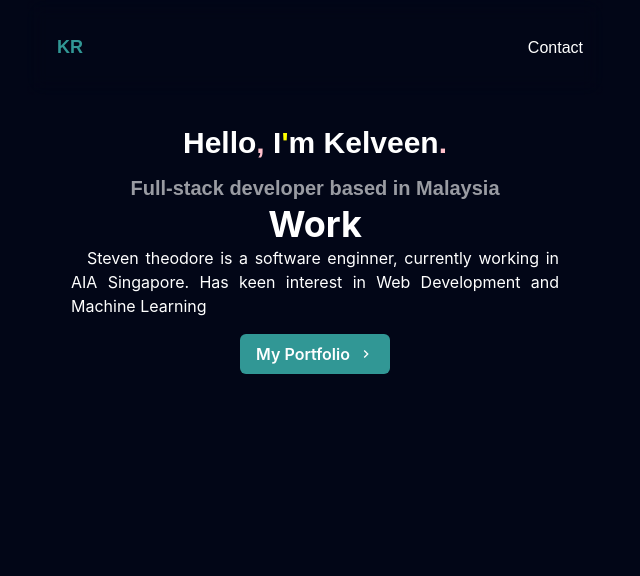
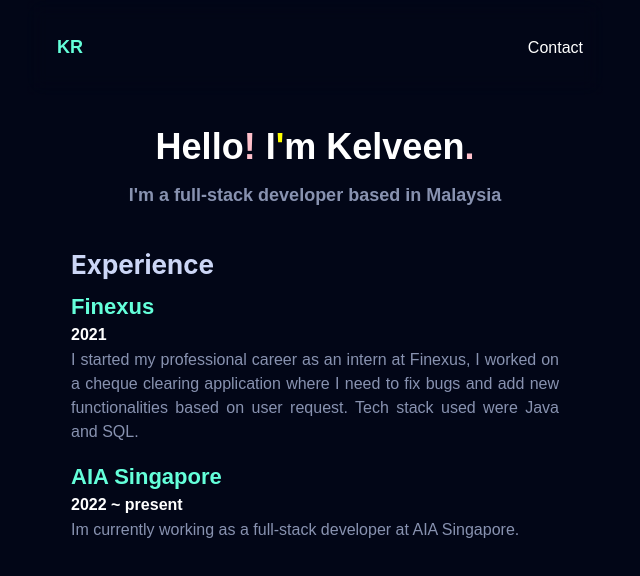
Before and after one commit to KelveenRaj/portfolio2024, a React (Create React App) app: page / in a window 1280 px wide. Shown: the top 576 px of the page, without its empty margins (325-965 px from the left). Built offline with nearby package versions, Linux system fonts and the light colour scheme.

Commit message:
create experience section

```diff
--- a/src/components/AnimatedText.js
+++ b/src/components/AnimatedText.js
@@ -39,7 +39,7 @@ const AnimatedText = ({ text, fontSize, fontWeight }) => {
   const renderHighlightedText = () => {
     const highlightRules = [
       { chars: ["'"], className: "yellow" },
-      { chars: [".", ","], className: "pink" },
+      { chars: [".", ",", "!"], className: "pink" },
     ];
 
     return currentText.split("").map((char, i) => {
--- /dev/null
+++ b/src/components/Experience.js
@@ -0,0 +1,58 @@
+import { Box, Stack, Text, Heading, Flex, Link } from "@chakra-ui/react";
+
+const Experience = ({ data }) => {
+  return (
+    <Stack mt={10}>
+      <Box>
+        <Heading
+          style={{
+            display: "flex",
+            left: 0,
+            fontSize: "26px",
+            color: "#ccd6f6",
+            paddingBottom: 10,
+          }}
+        >
+          Experience
+        </Heading>
+        {data.experience.map((item, index) => (
+          <Flex key={index} mb={4} flexDirection="column">
+            <Link
+              href={item.url}
+              isExternal
+              target="_blank"
+              rel="noopener noreferrer"
+              style={{
+                display: "flex",
+                left: 0,
+                fontSize: "22px",
+                fontWeight: "bold",
+                color: "#64ffda",
+                textDecoration: "none",
+              }}
+            >
+              {item.company}
+            </Link>
+            <Text
+              style={{
+                display: "flex",
+                left: 0,
+                fontSize: "16px",
+                color: "gray.500",
+                marginBottom: 1,
+                fontWeight: "bold",
+              }}
+            >
+              {item.year}
+            </Text>
+            <Text style={{ textAlign: "justify", color: "#8892B0" }}>
+              {item.desc}
+            </Text>
+          </Flex>
+        ))}
+      </Box>
+    </Stack>
+  );
+};
+
+export default Experience;
--- a/src/components/Paragraph.js
+++ /dev/null
@@ -1,8 +0,0 @@
-import styled from '@emotion/styled'
-
-const Paragraph = styled.p`
-  text-align: justify;
-  text-indent: 1em;
-`
-
-export default Paragraph
--- a/src/components/Logo.js
+++ b/src/components/layout/Logo.js
@@ -1,13 +1,13 @@
 import { Link } from "react-router-dom";
 import { Text } from "@chakra-ui/react";
-import data from "../utils/constants.json";
+import data from "../../utils/constants.json";
 
 const Logo = ({ isActive }) => {
   return (
     <Link to="/">
       <a>
         <Text
-          color={isActive === "/" ? "#319795" : "#FFFFFF"}
+          color={isActive === "/" ? "#64ffda" : "#FFFFFF"}
           fontFamily='"Poppins", sans-serif'
           fontWeight="bold"
           fontSize={"18px"}
--- a/src/components/Navbar.js
+++ b/src/components/layout/Navbar.js
@@ -57,7 +57,9 @@ const Navbar = ({ ...props }) => {
           {isLargerThanMd ? (
             <Stack direction="row" spacing={4}>
               <Box flex={1} />
-              <LinkItem href="/test" isActive={isActive}>Contact</LinkItem>
+              <LinkItem href="/test" isActive={isActive}>
+                Contact
+              </LinkItem>
             </Stack>
           ) : (
             <Box flex={1} align="right">
--- a/src/components/layout/index.js
+++ b/src/components/layout/index.js
@@ -2,7 +2,7 @@ import { Outlet } from "react-router-dom";
 import { Helmet } from "react-helmet";
 import { Box, Container } from "@chakra-ui/react";
 import data from "../../utils/constants.json";
-import Navbar from "../Navbar";
+import Navbar from "./Navbar";
 
 const MainLayout = () => {
   return (
--- a/src/pages/about/index.js
+++ b/src/pages/about/index.js
@@ -1,10 +1,8 @@
-import { Link } from "react-router-dom";
-import { Container, Box, Stack, Text, Heading, Button } from "@chakra-ui/react";
-import { ChevronRightIcon } from '@chakra-ui/icons'
-import Section from "../../components/Section"
-import Paragraph from "../../components/Paragraph"
+import { Container, Box, Stack, Text } from "@chakra-ui/react";
+import data from "../../utils/constants.json";
+import Section from "../../components/Section";
 import AnimatedText from "../../components/AnimatedText";
-import data from "../../utils/constants.json";
+import Experience from "../../components/Experience";
 
 const About = () => {
   return (
@@ -16,26 +14,20 @@ const About = () => {
         align="center"
         boxSize="auto"
         color="white"
+        fontFamily={'"Poppins", sans-serif'}
+        spacing={2}
       >
-        <Stack fontFamily={'"Poppins", sans-serif'} spacing={2}>
-          <AnimatedText text={data.hello} fontSize="30px" />
-          <Text fontSize={"20px"} fontWeight={600} color="#FFFFFF99">
+        {/* Heading */}
+        <Stack>
+          <AnimatedText text={data.hello} fontSize="36px" />
+          <Text fontSize={"18px"} fontWeight={600} color="#8892B0">
             {data.info}
           </Text>
         </Stack>
 
-        <Section delay={0.1}>
-          <Heading as="h3" variant="section-title">
-            Work
-          </Heading>
-          <Paragraph>Steven theodore is a software enginner, currently working in AIA Singapore. Has keen interest in Web Development and Machine Learning</Paragraph>
-          <Box align="center" my={4}>
-            <Link to="/test">
-              <Button rightIcon={<ChevronRightIcon />} colorScheme="teal">
-                My Portfolio
-              </Button>
-            </Link>
-          </Box>
+        {/* Experience */}
+        <Section delay={1.8}>
+          <Experience data={data} />
         </Section>
       </Box>
     </Container>
--- a/src/utils/constants.json
+++ b/src/utils/constants.json
@@ -1,7 +1,21 @@
 {
-    "logo": "KR",
-    "name": "Kelveen Raj",
-    "hello": "Hello, I'm Kelveen.",
-    "info": "Full-stack developer based in Malaysia",
-    "role": "Fullstack Developer"
+  "logo": "KR",
+  "name": "Kelveen Raj",
+  "hello": "Hello! I'm Kelveen.",
+  "info": "I'm a full-stack developer based in Malaysia",
+  "role": "Fullstack Developer",
+  "experience": [
+    {
+      "company": "Finexus",
+      "url": "https://www.finexusgroup.com/",
+      "year": "2021",
+      "desc": "I started my professional career as an intern at Finexus, I worked on a cheque clearing application where I need to fix bugs and add new functionalities based on user request. Tech stack used were Java and SQL."
+    },
+    {
+      "company": "AIA Singapore",
+      "url": "https://www.aia.com.sg/en/index",
+      "year": "2022 ~ present",
+      "desc": "Im currently working as a full-stack developer at AIA Singapore."
+    }
+  ]
 }
```
Also changed, not shown: src/components/layout/LinkItem.js (renamed from src/components/LinkItem.js).
